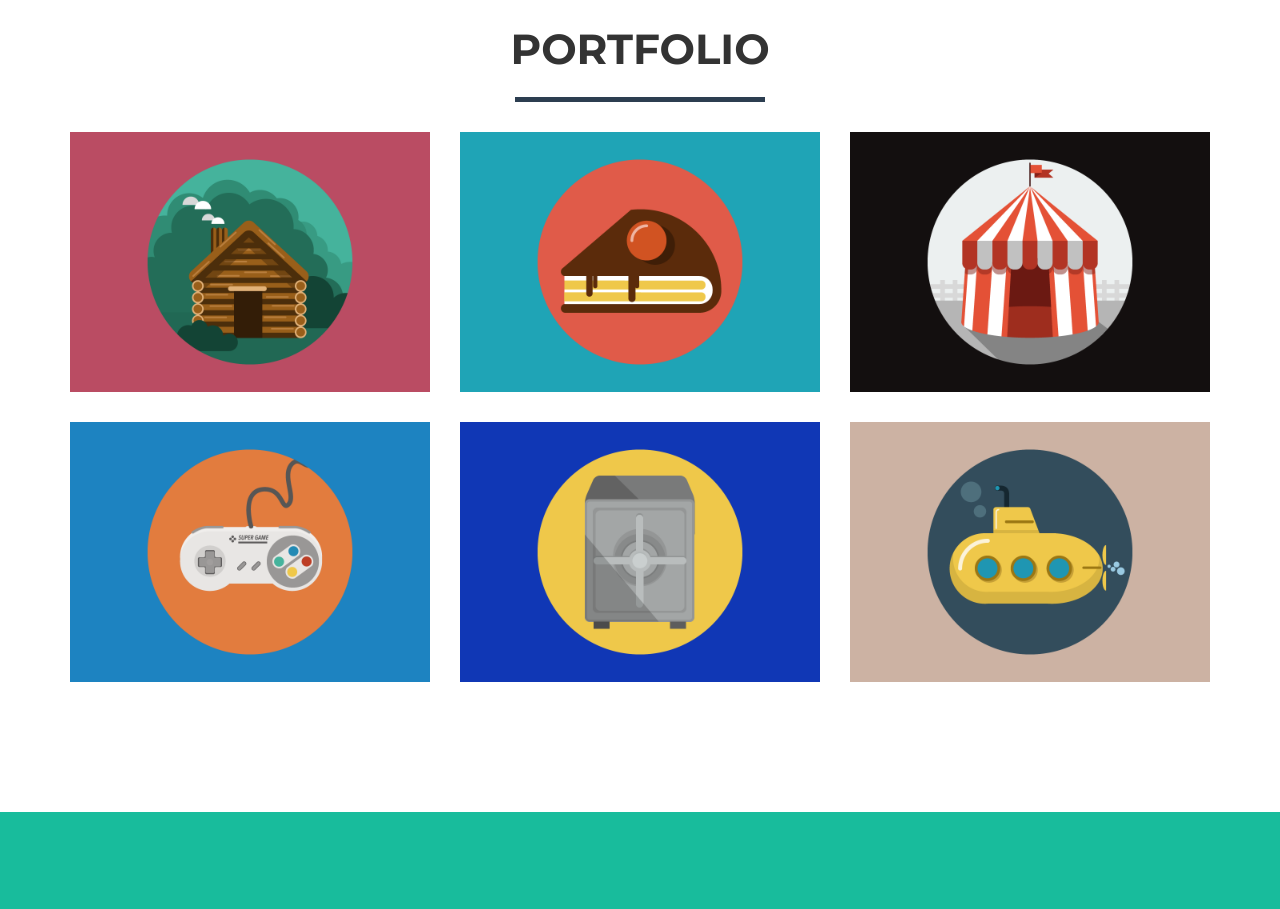
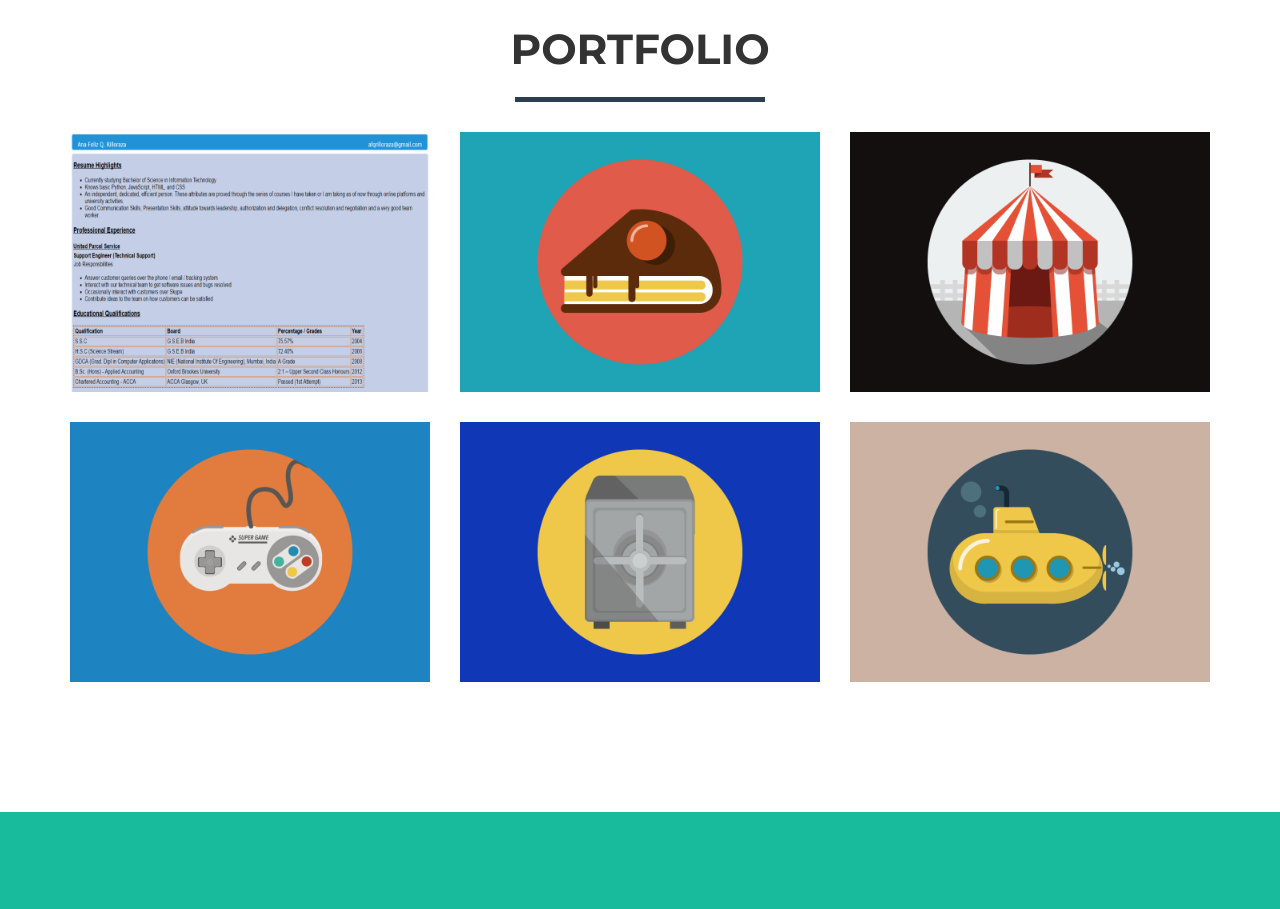
Before and after one commit to AnaRilloraza/AnaRilloraza, a website: page index.html in a window 1280 px wide. Shown: the part 840-1749 px from the top of the page. Drawn offline with nearby package versions, Linux system fonts and the light colour scheme.

Commit message:
Update index.html

```diff
--- a/index.html
+++ b/index.html
@@ -99,7 +99,7 @@
                                 <i class="fa fa-search-plus fa-3x"></i>
                             </div>
                         </div>
-                        <img src="img/portfolio/cabin.png" class="img-responsive" alt="">
+                        <img src="img/portfolio/resume.PNG" class="img-responsive" alt="">
                     </a>
                 </div>
                 <div class="col-sm-4 portfolio-item">
@@ -306,8 +306,8 @@
                         <div class="modal-body">
                             <h2>Project Title</h2>
                             <hr class="star-primary">
-                            <img src="img/portfolio/cabin.png" class="img-responsive img-centered" alt="">
-                            <p>Use this area of the page to describe your project. The icon above is part of a free icon set by <a href="https://sellfy.com/p/8Q9P/jV3VZ/">Flat Icons</a>. On their website, you can download their free set with 16 icons, or you can purchase the entire set with 146 icons for only $12!</p>
+                            <img src="img/portfolio/resume.PNG" class="img-responsive img-centered" alt="">
+                            <p>This area shows my <a href="https://anarilloraza.github.io/resume/">Resume</a>.</p>
                             <ul class="list-inline item-details">
                                 <li>Client:
                                     <strong><a href="http://startbootstrap.com">Start Bootstrap</a>
```
